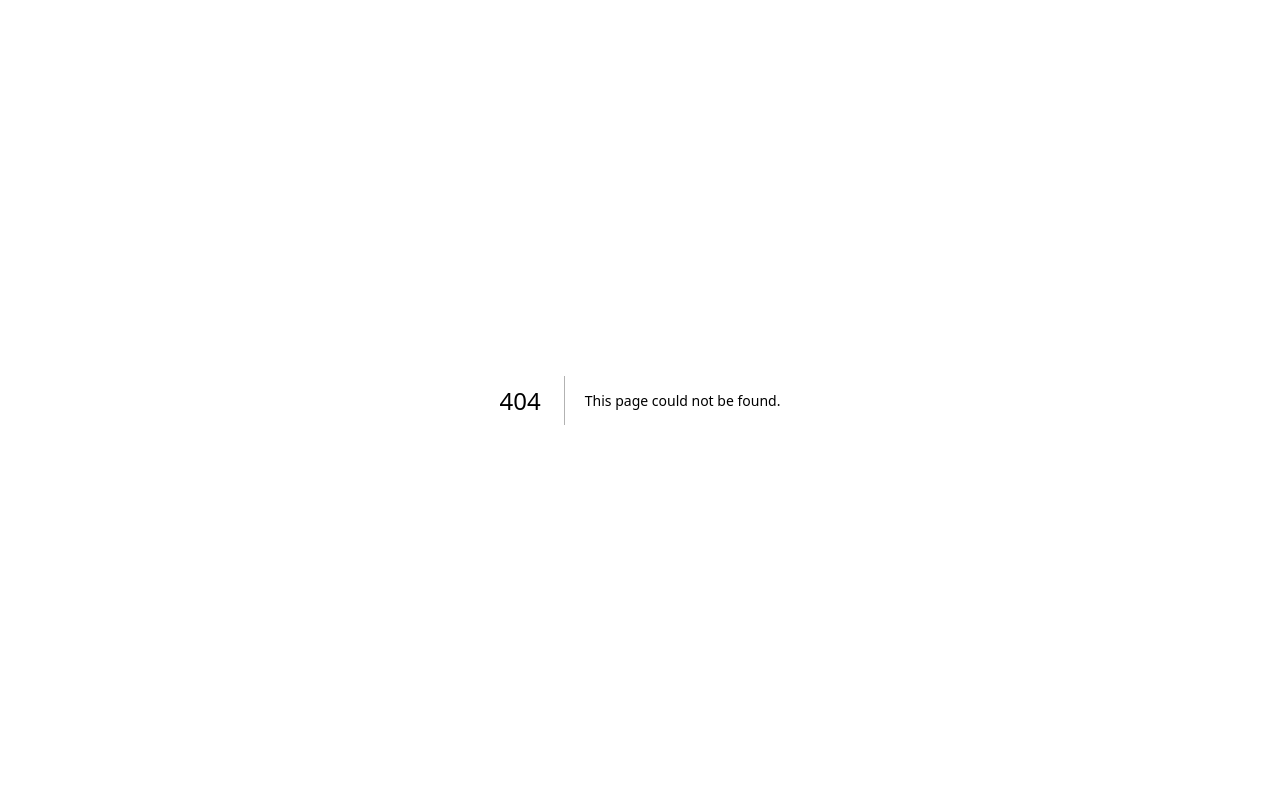
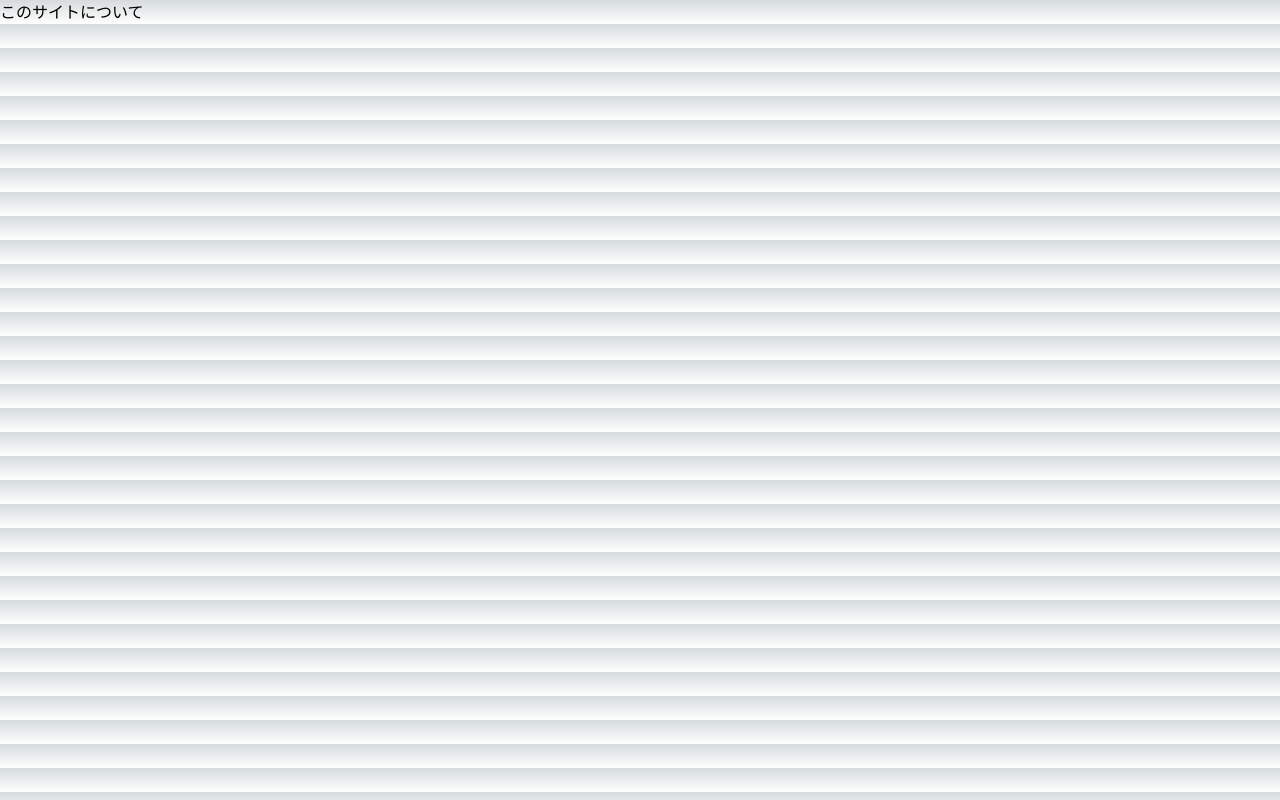
Before and after one commit to crow-fox/github-pages-deploy-with-next.js, a Next.js app: page /about in a window 1280 px wide. Before the commit this address had no page. Built offline with nearby package versions, Linux system fonts and the light colour scheme.

Commit message:
/aboutページ

```diff
--- /dev/null
+++ b/app/about/page.tsx
@@ -0,0 +1,3 @@
+export default function About() {
+  return <h1>このサイトについて</h1>;
+}
```
